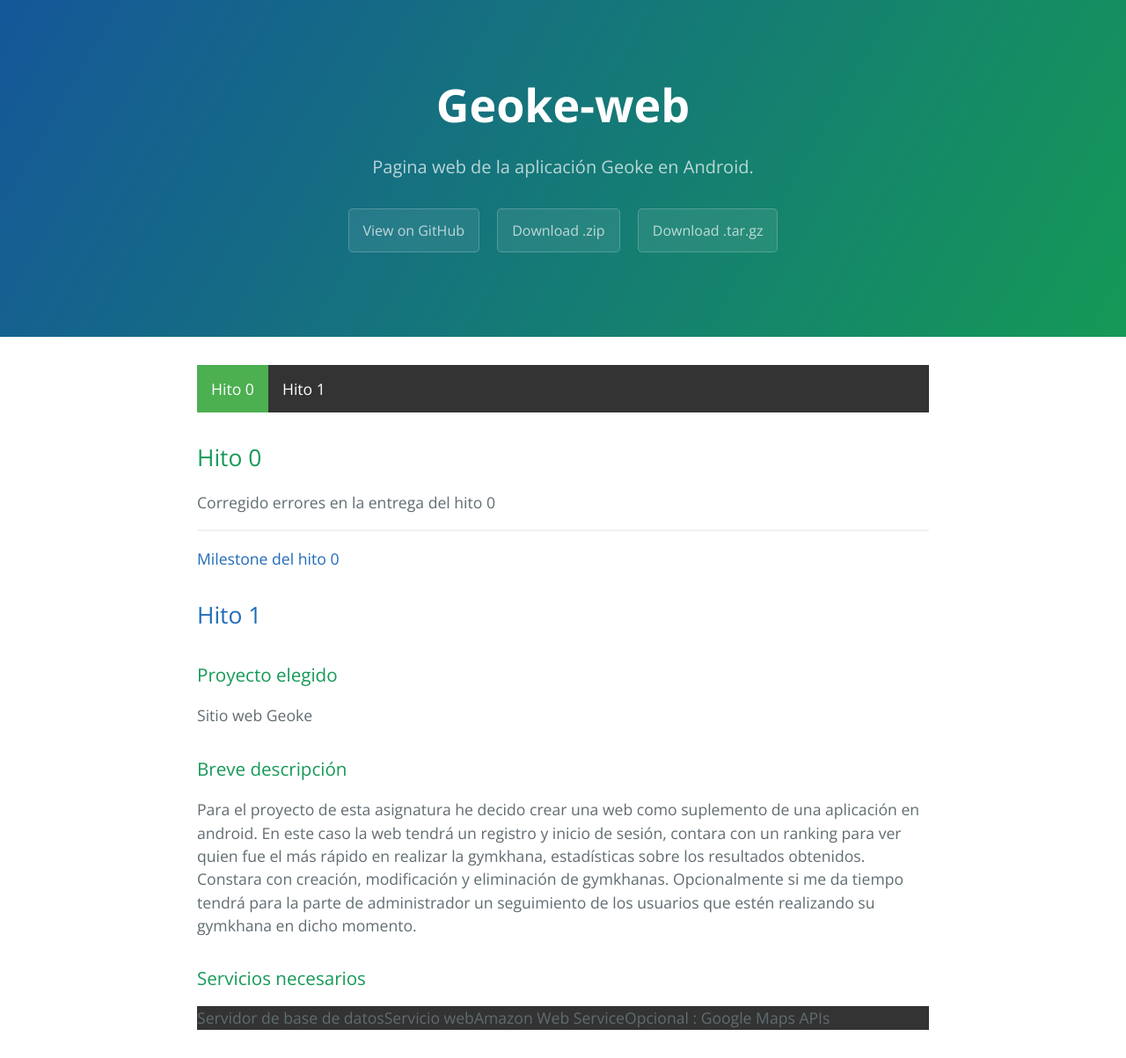
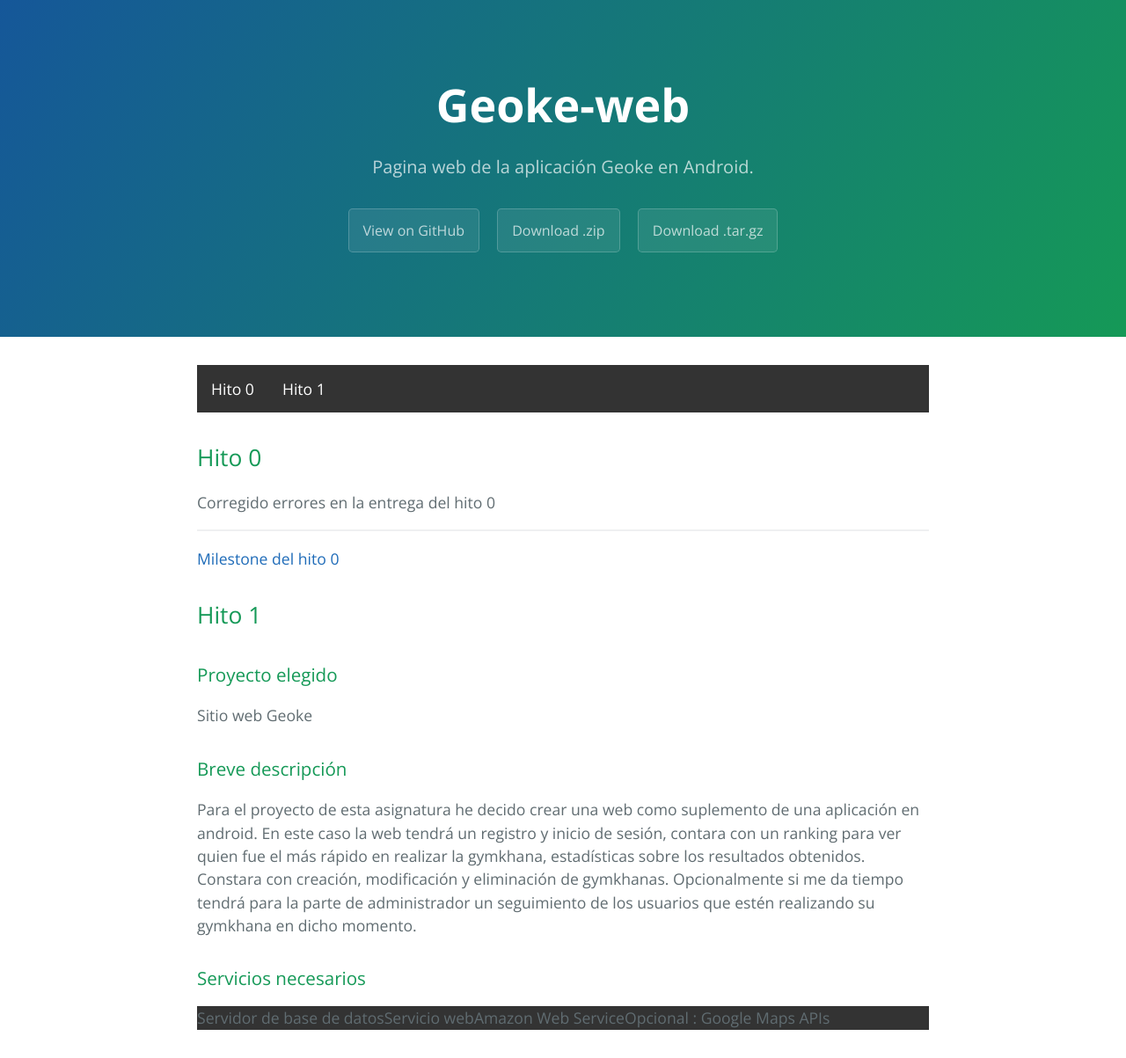
Before and after one commit to makelele29/Geoke-Web, a Jekyll site: the page built from index.md, in a window 1280 px wide. Shown: the whole page at 88% size. Built offline with Jekyll 4.4.1, drawn with Linux system fonts in a browser that asks for light colours.

Commit message:
Añadido referencia para hito 0 y hito 1

```diff
--- a/_layouts/index.html
+++ b/_layouts/index.html
@@ -21,8 +21,8 @@
 
     <section class="main-content">
 	<ul>
-		<li><a class="active" href="#home">Hito 0</a></li>
-		<li><a href="#hito1">Hito 1</a></li>
+		<li><a class="#hito-0" href="#home">Hito 0</a></li>
+		<li><a href="#hito-1">Hito 1</a></li>
 
 	</ul>
 
--- a/index.md
+++ b/index.md
@@ -7,9 +7,10 @@ Corregido errores en la entrega del hito 0
 
 - - -
 
+
 [Milestone del hito 0](https://github.com/makelele29/Geoke-Web/milestone/2)
 
-## [Hito 1](#hito1)
+## Hito 1
 
 ### Proyecto elegido
 
```
